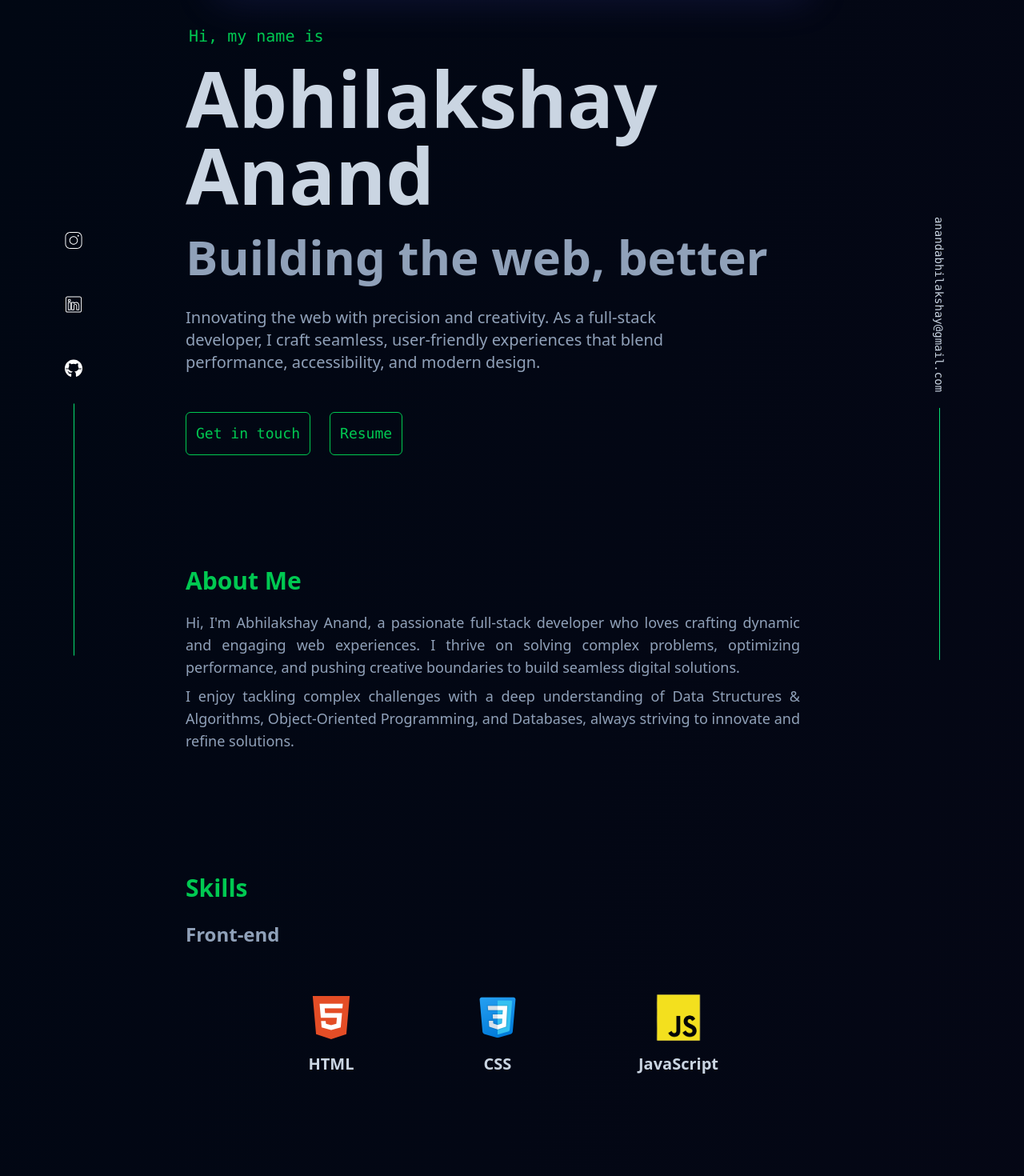
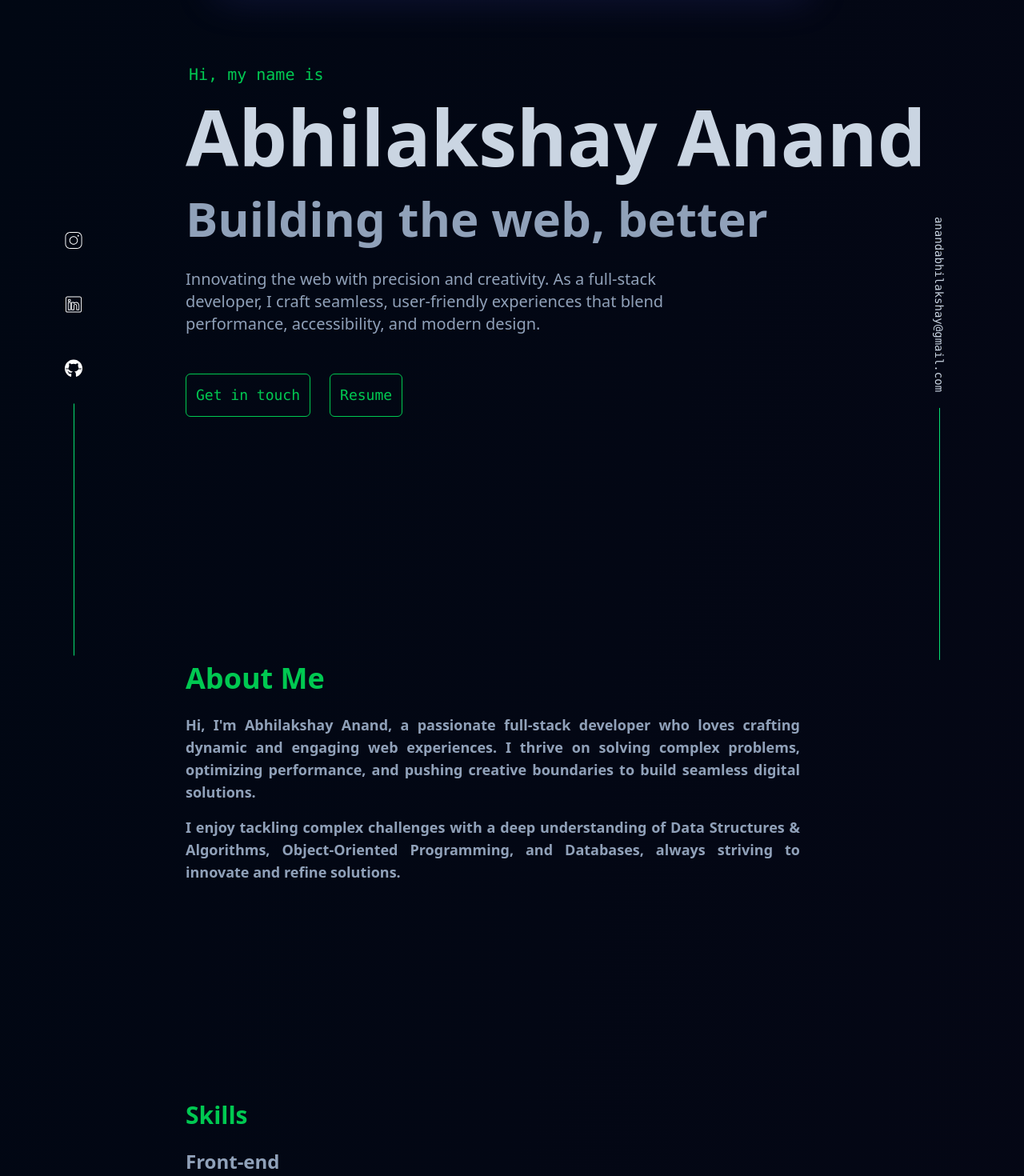
Before and after one commit to brawler079/My-Portfolio, a Next.js app: page / in a window 1280 px wide. Shown: the part 100-1570 px from the top of the page at 80% size. Built offline with nearby package versions, Linux system fonts and the light colour scheme.

Commit message:
add transitions

```diff
--- a/app/components/About.tsx
+++ b/app/components/About.tsx
@@ -1,20 +1,50 @@
+import { motion } from "framer-motion";
 
 const About = () => {
   return (
-    <>
-    <section id="about-me" className='text-green-500 justify-start items-start flex px-8 mx-6 py-2 sm:mx-8 md:mx-14 sm:px-12 lg:px-16'>
-        <div className="max-w-3xl text-left">
-            <h1 className='text-3xl text-green-500 font-bold text-start mb-5'>About Me</h1>
-            <p className='text-lg text-slate-400 mb-2 text-justify'>
-            Hi, I&apos;m Abhilakshay Anand, a passionate full-stack developer who loves crafting dynamic and engaging web experiences. I thrive on solving complex problems, optimizing performance, and pushing creative boundaries to build seamless digital solutions.
-            </p>
-            <p className='text-lg text-slate-400  text-justify'>
-            I enjoy tackling complex challenges with a deep understanding of Data Structures & Algorithms, Object-Oriented Programming, and Databases, always striving to innovate and refine solutions.
-            </p>
-        </div>
+    <section
+      id="about-me"
+      className="py-32 px-8 mx-6 sm:mx-8 md:mx-14 sm:px-12 lg:px-16"
+    >
+      <motion.div
+        initial={{ opacity: 0, x: -100, scale: 0.9 }}
+        whileInView={{ opacity: 1, x: 0, scale: 1 }}
+        transition={{ duration: 0.6, ease: "easeOut" }}
+        viewport={{ once: false }}
+        className="max-w-3xl text-left"
+      >
+        <motion.h1
+          className="text-4xl text-green-500 font-bold text-start mb-6"
+          initial={{ opacity: 0, y: -20 }}
+          whileInView={{ opacity: 1, y: 0 }}
+          transition={{ duration: 0.5 }}
+          viewport={{ once: false }}
+        >
+          About Me
+        </motion.h1>
+
+        <motion.p
+          className="text-lg text-slate-400 mb-4 text-justify font-semibold"
+          initial={{ opacity: 0, y: 20 }}
+          whileInView={{ opacity: 1, y: 0 }}
+          transition={{ duration: 0.6, delay: 0.1 }}
+          viewport={{ once: false }}
+        >
+          Hi, I&apos;m Abhilakshay Anand, a passionate full-stack developer who loves crafting dynamic and engaging web experiences. I thrive on solving complex problems, optimizing performance, and pushing creative boundaries to build seamless digital solutions.
+        </motion.p>
+
+        <motion.p
+          className="text-lg text-slate-400 text-justify font-semibold"
+          initial={{ opacity: 0, y: 20 }}
+          whileInView={{ opacity: 1, y: 0 }}
+          transition={{ duration: 0.6, delay: 0.2 }}
+          viewport={{ once: false }}
+        >
+          I enjoy tackling complex challenges with a deep understanding of Data Structures & Algorithms, Object-Oriented Programming, and Databases, always striving to innovate and refine solutions.
+        </motion.p>
+      </motion.div>
     </section>
-    </>
-  )
-}
+  );
+};
 
-export default About
+export default About;
--- a/app/components/Contact.tsx
+++ b/app/components/Contact.tsx
@@ -1,7 +1,10 @@
-import React from "react";
+"use client";
+
+import { motion } from "framer-motion";
+import { ToastContainer, toast } from "react-toastify";
+import "react-toastify/dist/ReactToastify.css";
 
 const Contact = () => {
-
   async function handleSubmit(event: React.FormEvent<HTMLFormElement>) {
     event.preventDefault();
     const formData = new FormData(event.target as HTMLFormElement);
@@ -11,6 +14,7 @@ const Contact = () => {
     const object = Object.fromEntries(formData);
     const json = JSON.stringify(object);
 
+    try {
       const response = await fetch("https://api.web3forms.com/submit", {
         method: "POST",
         headers: { "Content-Type": "application/json", Accept: "application/json" },
@@ -18,60 +22,117 @@ const Contact = () => {
       });
 
       const result = await response.json();
-    console.log(result); // Logs response (optional)
+
+      if (response.ok) {
+        toast.success("Message sent successfully!", {
+          position: "top-right",
+          autoClose: 3000,
+          style: { background: "#1f2937", color: "#00ff41" },
+        });
+        (event.target as HTMLFormElement).reset();
+      } else {
+        toast.error(result.message || "Something went wrong", {
+          position: "top-right",
+          autoClose: 3000,
+          style: { background: "#1f2937", color: "#ff007f" },
+        });
+      }
+    } catch {
+      toast.error("Network error, please try again!", {
+        position: "top-right",
+        autoClose: 3000,
+        style: { background: "#1f2937", color: "#ff007f" },
+      });
+    }
   }
 
   return (
-    <section id="contact" className="min-h-screen flex flex-col items-center justify-center px-6 py-36 sm:px-12 lg:px-16">
+    <motion.section
+      id="contact"
+      className="min-h-screen flex flex-col items-center justify-center px-6 py-36 sm:px-12 lg:px-16"
+      initial={{ opacity: 0, y: 50 }}
+      animate={{ opacity: 1, y: 0 }}
+      exit={{ opacity: 0, y: -50 }}
+      transition={{ duration: 0.8, ease: "easeOut" }}
+      viewport={{ once: false }}
+    >
       <header className="text-center mb-10">
-        <h1 className="text-green-500 text-4xl font-bold">Get in Touch</h1>
+        <motion.h1
+          className="text-green-500 text-4xl font-bold"
+          initial={{ opacity: 0, y: -20 }}
+          whileInView={{ opacity: 1, y: 0 }}
+          transition={{ duration: 0.5 }}
+          viewport={{ once: false }}
+        >
+          Get in Touch
+        </motion.h1>
         <p className="text-gray-400 mt-2">Eager to Learn, Ready to Code—Let&apos;s Connect!</p>
       </header>
 
-      <div className="w-full max-w-lg p-8 rounded-lg shadow-lg">
+      <motion.div
+        className="w-full max-w-lg p-8 shadow-lg"
+        initial={{ scale: 0.9, opacity: 0 }}
+        whileInView={{ scale: 1, opacity: 1 }}
+        transition={{ duration: 0.6, ease: "easeOut" }}
+        viewport={{ once: false }}
+      >
         <form onSubmit={handleSubmit} className="flex flex-col gap-5 text-white">
-          <div>
+
+          <motion.div
+            whileFocus={{ scale: 1.05 }}
+            transition={{ duration: 0.2 }}
+            viewport={{ once: false }}
+          >
             <label className="block text-sm font-medium text-gray-300">Name</label>
             <input
               type="text"
               name="name"
               required
-              className="w-full px-4 py-3 mt-1 bg-gray-900 border border-gray-800 rounded-lg focus:outline-none focus:ring-2
-              focus:ring-green-400"
+              className="w-full px-4 py-3 mt-1 bg-gray-900 border border-gray-800 rounded-lg focus:outline-none focus:ring-2 focus:ring-green-400 transition"
             />
-          </div>
+          </motion.div>
 
-          <div>
+          <motion.div
+            whileFocus={{ scale: 1.05 }}
+            transition={{ duration: 0.2 }}
+            viewport={{ once: false }}
+          >
             <label className="block text-sm font-medium text-gray-300">Email</label>
             <input
               type="email"
               name="email"
               required
-              className="w-full px-4 py-3 mt-1 bg-gray-900 border border-gray-800 rounded-lg focus:outline-none focus:ring-2
-              focus:ring-green-400"
+              className="w-full px-4 py-3 mt-1 bg-gray-900 border border-gray-800 rounded-lg focus:outline-none focus:ring-2 focus:ring-green-400 transition"
             />
-          </div>
+          </motion.div>
 
-          <div>
+          <motion.div
+            whileFocus={{ scale: 1.05 }}
+            transition={{ duration: 0.2 }}
+            viewport={{ once: false }}
+          >
             <label className="block text-sm font-medium text-gray-300">Message</label>
             <textarea
               name="message"
               required
               rows={4}
-              className="w-full px-4 py-3 mt-1 bg-gray-900 border border-gray-800 rounded-lg focus:outline-none focus:ring-2
-              focus:ring-green-400 resize-none"
+              className="w-full px-4 py-3 mt-1 bg-gray-900 border border-gray-800 rounded-lg focus:outline-none focus:ring-2 focus:ring-green-400 resize-none transition"
             ></textarea>
-          </div>
+          </motion.div>
 
-          <button
+          <motion.button
             type="submit"
             className="w-full bg-green-500 hover:opacity-80 text-black font-semibold py-3 rounded-lg transition-all duration-300"
+            whileTap={{ scale: 0.95 }}
+            viewport={{ once: false }}
           >
             Send Message
-          </button>
+          </motion.button>
         </form>
-      </div>
-    </section>
+      </motion.div>
+
+      <ToastContainer />
+    </motion.section>
   );
 };
 
--- a/app/globals.css
+++ b/app/globals.css
@@ -1 +1,5 @@
 @import "tailwindcss";
+
+bode {
+    overflow-x: hidden;
+}
--- a/app/layout.tsx
+++ b/app/layout.tsx
@@ -2,7 +2,6 @@ import type { Metadata } from "next";
 import { Geist, Geist_Mono } from "next/font/google";
 import "./globals.css";
 import Navbar from "./components/Navbar";
-import Sidebar from "./components/Sidebar";
 
 const geistSans = Geist({
   variable: "--font-geist-sans",
@@ -30,7 +29,6 @@ export default function RootLayout({
         className={`${geistSans.variable} ${geistMono.variable} antialiased animated-grid
         relative bg-[#010713] bg-gradient-to-br from-[#010713] to-[#070716]`}>
         <Navbar />
-        <Sidebar />
         <main className="relative z-10 md:mx-28">{children}</main>
       </body>
     </html>
--- a/app/page.tsx
+++ b/app/page.tsx
@@ -1,46 +1,117 @@
-'use client';
-import About from './components/About'
-import Contact from './components/Contact';
-import Footer from './components/Footer';
-import Projects from './components/Projects';
-import Skills from './components/Skills';
+"use client";
+
+import { motion, AnimatePresence } from "framer-motion";
+import About from "./components/About";
+import Contact from "./components/Contact";
+import Footer from "./components/Footer";
+import Projects from "./components/Projects";
+import Skills from "./components/Skills";
+import Sidebar from "./components/Sidebar";
 
 const Home = () => {
   return (
-    <>
-      {/* Home */}
-      <section id="Home" className='min-h-screen flex items-center px-8 mx-6 sm:mx-8 md:mx-14 sm:px-12 lg:px-16'>
-        <div className='max-w-5xl text-left'>
-          <h1 className='text-green-500 mb-4 md:text-lg xl:text-xl font-light font-mono mx-1'>Hi, my name is</h1>
-          <h2 className='text-slate-300 mb-6 text-4xl sm:text-5xl md:text-6xl lg:text-7xl xl:text-8xl font-semibold'>
+    <AnimatePresence mode="wait">
+      {/* Main Section */}
+      <motion.section
+        id="Home"
+        className="h-screen flex items-center px-8 mx-6 sm:mx-8 md:mx-14 sm:px-12 lg:px-16 overflow-x-hidden w-full"
+        initial={{ opacity: 0, y: 50 }}
+        animate={{ opacity: 1, y: 0 }}
+        exit={{ opacity: 0, y: -50 }}
+        transition={{ duration: 0.4, ease: "easeOut" }}
+      >
+        <motion.div
+          className="max-w-5xl text-left w-full"
+          initial={{ opacity: 0, x: -100 }}
+          whileInView={{ opacity: 1, x: 0 }}
+          transition={{ duration: 0.5, ease: "easeOut" }}
+          viewport={{ once: false }}
+        >
+          <motion.h1
+            className="text-green-500 mb-4 text-lg sm:text-xl font-light font-mono mx-1"
+            initial={{ opacity: 0, y: -20 }}
+            whileInView={{ opacity: 1, y: 0 }}
+            transition={{ duration: 0.3, delay: 0.2 }}
+            viewport={{ once: false }}
+          >
+            Hi, my name is
+          </motion.h1>
+
+          <motion.h2
+            className="text-slate-300 mb-6 text-3xl sm:text-5xl md:text-6xl lg:text-7xl xl:text-8xl font-semibold"
+            initial={{ opacity: 0, x: -50 }}
+            whileInView={{ opacity: 1, x: 0 }}
+            transition={{ duration: 0.5, delay: 0.3 }}
+            viewport={{ once: false }}
+          >
             Abhilakshay Anand
-          </h2>
-          <h3 className='text-slate-400 mb-8 text-3xl sm:text-3xl md:text-4xl lg:text-5xl xl:text-6xl font-semibold'>
+          </motion.h2>
+
+          <motion.h3
+            className="text-slate-400 mb-8 text-2xl sm:text-3xl md:text-4xl lg:text-5xl xl:text-6xl font-semibold"
+            initial={{ opacity: 0, x: 50 }}
+            whileInView={{ opacity: 1, x: 0 }}
+            transition={{ duration: 0.8, delay: 0.4 }}
+            viewport={{ once: false }}
+          >
             Building the web, better
-          </h3>
-          <p className='text-slate-400 mb-12 max-w-lg md:max-w-2xl md:text-lg xl:text-xl font-normal'>
-            Innovating the web with precision and creativity. As a full-stack developer, I craft seamless, user-friendly experiences that blend performance, accessibility, and modern design.
-          </p>
-          <div className='flex space-x-6'>
-            <a href='#contact' className='text-green-500 font-mono text-lg border border-green-500 p-3
-              rounded-md hover:bg-green-600/10 transition duration-200 cursor-pointer'>
+          </motion.h3>
+
+          <motion.p
+            className="text-slate-400 mb-12 max-w-lg md:max-w-2xl md:text-lg xl:text-xl font-normal"
+            initial={{ opacity: 0, y: 20 }}
+            whileInView={{ opacity: 1, y: 0 }}
+            transition={{ duration: 0.8, delay: 0.5 }}
+            viewport={{ once: false }}
+          >
+            Innovating the web with precision and creativity. As a full-stack developer, I craft seamless, user-friendly
+            experiences that blend performance, accessibility, and modern design.
+          </motion.p>
+
+          <motion.div
+            className="flex space-x-6"
+            initial={{ opacity: 0, scale: 0.9 }}
+            whileInView={{ opacity: 1, scale: 1 }}
+            transition={{ duration: 0.8, delay: 0.6 }}
+            viewport={{ once: false }}
+          >
+            <motion.a
+              href="#contact"
+              className="text-green-500 font-mono text-lg border border-green-500 p-3 rounded-md hover:bg-green-600/10 transition duration-200 cursor-pointer"
+              whileHover={{ scale: 1.05 }}
+              whileTap={{ scale: 0.95 }}
+            >
               Get in touch
-            </a>
-            <a href='https://drive.google.com/file/d/1XBHritRzXzMgy283bCDfrgOIYQBK-6qR/view?usp=sharing'
-            className='text-green-500 font-mono text-lg border border-green-500 p-3
-              rounded-md hover:bg-green-600/10 transition duration-200 cursor-pointer items-center justify-center text-center'>
+            </motion.a>
+
+            <motion.a
+              href="https://drive.google.com/file/d/1XBHritRzXzMgy283bCDfrgOIYQBK-6qR/view?usp=sharing"
+              className="text-green-500 font-mono text-lg border border-green-500 p-3 rounded-md hover:bg-green-600/10 transition duration-200 cursor-pointer items-center justify-center text-center"
+              whileHover={{ scale: 1.05 }}
+              whileTap={{ scale: 0.95 }}
+            >
               Resume
-            </a>
-          </div>
-        </div>
-      </section>
-      <About />
-      <Skills />
-      <Projects />
-      <Contact />
-      <Footer />
-    </>
-  )
-}
+            </motion.a>
+          </motion.div>
+        </motion.div>
+      </motion.section>
 
-export default Home
+      {/* Page Content */}
+      <motion.div
+        initial={{ opacity: 0 }}
+        animate={{ opacity: 1 }}
+        transition={{ duration: 0.6, ease: "easeOut" }}
+        className="w-full overflow-x-hidden"
+      >
+        <Sidebar />
+        <About />
+        <Skills />
+        <Projects />
+        <Contact />
+        <Footer />
+      </motion.div>
+    </AnimatePresence>
+  );
+};
+
+export default Home;
--- a/package.json
+++ b/package.json
@@ -9,11 +9,12 @@
     "lint": "next lint"
   },
   "dependencies": {
-    "framer-motion": "^12.4.10",
+    "framer-motion": "^12.5.0",
     "next": "15.2.1",
     "react": "^19.0.0",
     "react-dom": "^19.0.0",
-    "react-icons": "^5.5.0"
+    "react-icons": "^5.5.0",
+    "react-toastify": "^11.0.5"
   },
   "devDependencies": {
     "@eslint/eslintrc": "^3",
```
Also changed, not shown: app/components/Footer.tsx (+43 -20 lines), app/components/Projects.tsx (+80 -27 lines), app/components/Sidebar.tsx (+46 -21 lines), app/components/Skills.tsx (+36 -8 lines), 1 other file (tests, documents, lock files or other folders). Lines whose indentation alone changed are shown as unchanged.
